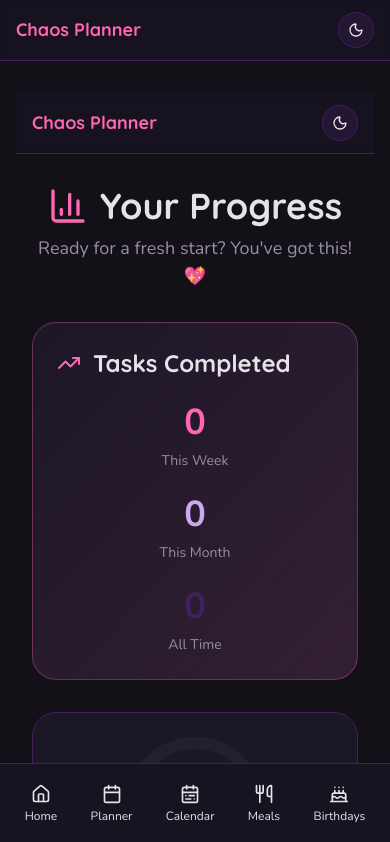
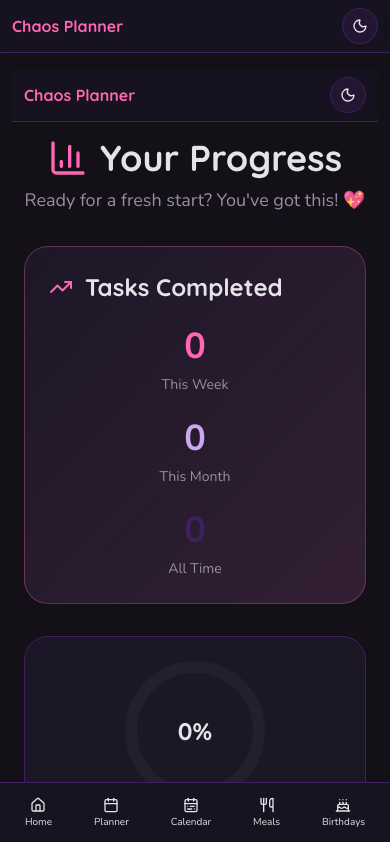
Before and after one commit to donnabickley90/sg-26cafebb-dd11-4c9f-aed5-4c3946279eab-1781848584, a Next.js app: page /stats in a window 390 px wide. Shown: the top 842 px of the page. Built offline with nearby package versions, Linux system fonts and the light colour scheme.

Commit message:
style(ui): optimize spacing and text for mobile

```diff
--- a/src/components/Layout.tsx
+++ b/src/components/Layout.tsx
@@ -92,8 +92,8 @@ export function Layout({ children }: LayoutProps) {
 
         {/* Mobile Top Bar */}
         <div className="lg:hidden sticky top-0 z-40 bg-sidebar/95 backdrop-blur-sm border-b border-sidebar-border">
-          <div className="flex items-center justify-between px-4 py-3">
-            <h1 className="font-heading font-bold text-lg text-primary">
+          <div className="flex items-center justify-between px-3 py-2">
+            <h1 className="font-heading font-bold text-base text-primary">
               Chaos Planner
             </h1>
             <ThemeSwitch />
@@ -101,15 +101,15 @@ export function Layout({ children }: LayoutProps) {
         </div>
 
         {/* Main Content */}
-        <main className="flex-1 lg:ml-64 pb-20 lg:pb-8">
-          <div className="container py-8">
+        <main className="flex-1 lg:ml-64 pb-16 lg:pb-8">
+          <div className="container py-4 sm:py-6 lg:py-8">
             {children}
           </div>
         </main>
 
         {/* Mobile Bottom Navigation */}
         <nav className="lg:hidden fixed bottom-0 left-0 right-0 bg-sidebar border-t border-sidebar-border z-50">
-          <div className="flex items-center justify-around px-2 py-3">
+          <div className="flex items-center justify-around px-1 py-2">
             {navItems.slice(0, 5).map((item) => {
               const Icon = item.icon;
               const isActive =
@@ -124,14 +124,14 @@ export function Layout({ children }: LayoutProps) {
                   key={item.href}
                   href={item.href}
                   className={cn(
-                    "flex flex-col items-center gap-1 px-3 py-2 rounded-2xl transition-all duration-200",
+                    "flex flex-col items-center gap-0.5 px-2 py-1.5 rounded-xl transition-all duration-200",
                     isActive
-                      ? "text-primary bg-primary/10 scale-110 font-semibold"
+                      ? "text-primary bg-primary/10 scale-105 font-semibold"
                       : "text-sidebar-foreground hover:text-primary"
                   )}
                 >
-                  <Icon className={cn("w-5 h-5", isActive && "drop-shadow-glow")} />
-                  <span className="text-xs font-medium">{item.label}</span>
+                  <Icon className={cn("w-4 h-4", isActive && "drop-shadow-glow")} />
+                  <span className="text-[10px] font-medium">{item.label}</span>
                 </Link>
               );
             })}
--- a/src/styles/globals.css
+++ b/src/styles/globals.css
@@ -97,7 +97,7 @@
 
 @layer components {
   .container {
-    @apply mx-auto px-4 md:px-6 lg:px-8 max-w-7xl w-full;
+    @apply mx-auto px-3 sm:px-4 md:px-6 lg:px-8 max-w-7xl w-full;
   }
 
   .card-glow {
```
